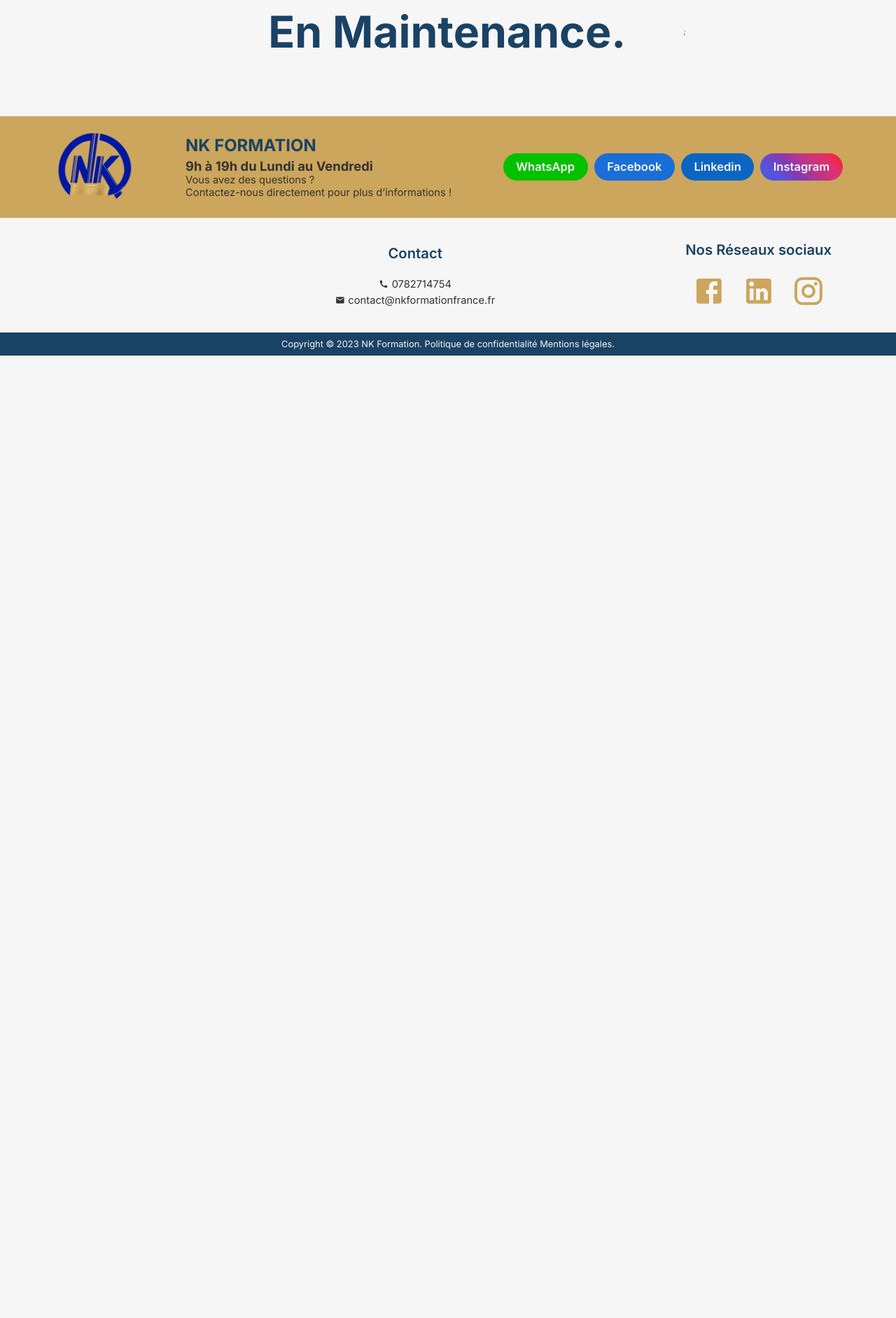
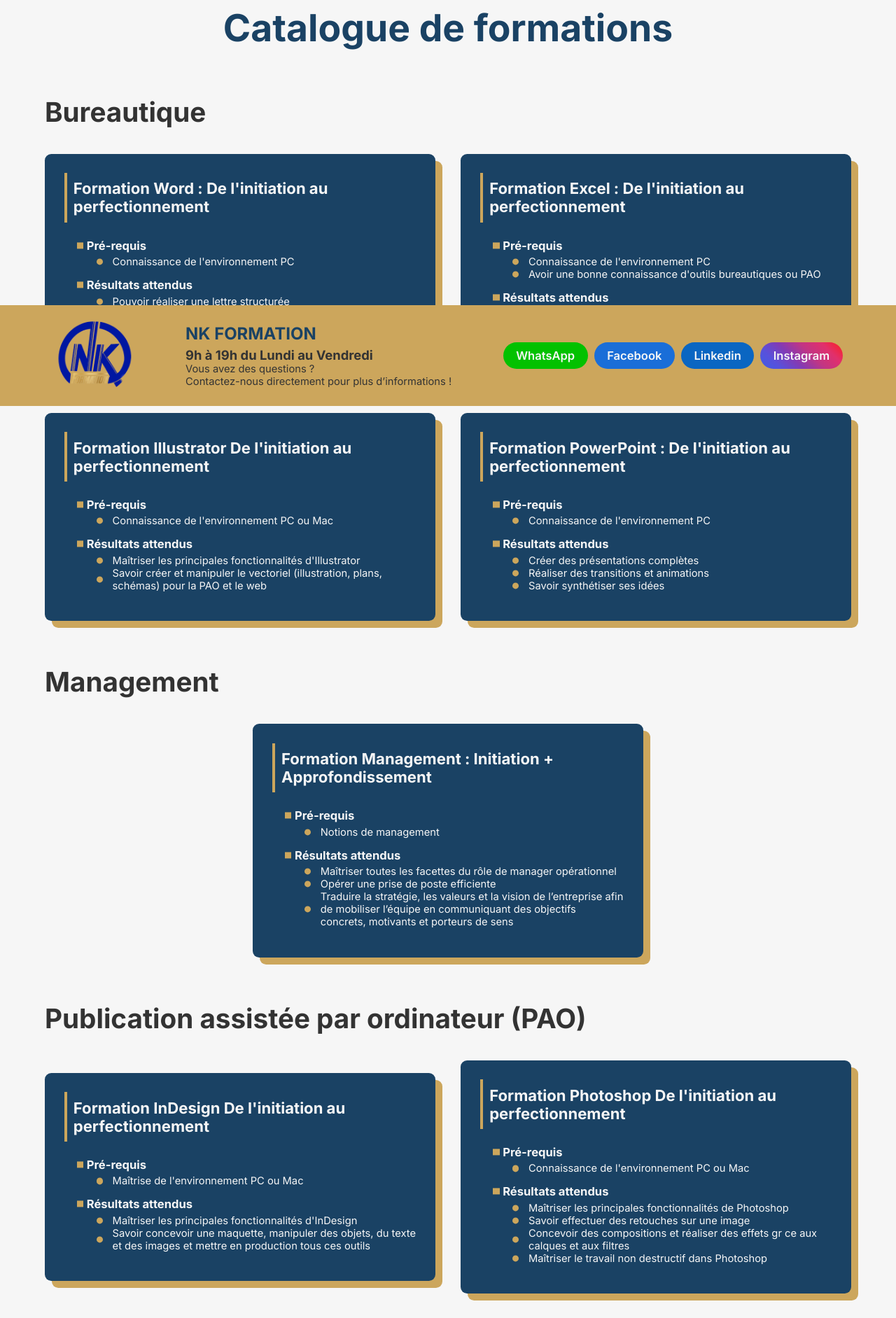
Before and after one commit to elalamiDeveloper/nk-formation-france, a React (Create React App) app: page /formations in a window 1280 px wide. Shown: the part 220-2103 px from the top of the page at 70% size. Before the commit the page ends 800 px from the top, so only its background shows below. Built offline with nearby package versions, Linux system fonts and the light colour scheme.

Commit message:
Add formations

```diff
--- /dev/null
+++ b/src/components/formation-item/FormationItem.jsx
@@ -0,0 +1,26 @@
+import './formation-item.css';
+
+const FormationItem = ({ formation }) => {
+  const { title, preRequis, objectifs } = formation;
+  console.log(title);
+
+  return (
+    <div className="formation-item">
+      <h3>{title}</h3>
+      <div className="formation-item-ii">
+        <h4>Pré-requis</h4>
+        {preRequis.map((pre) => (
+          <p>{pre}</p>
+        ))}
+      </div>
+      <div className="formation-item-ii">
+        <h4>Résultats attendus</h4>
+        {objectifs.map((objectif) => (
+          <p>{objectif}</p>
+        ))}
+      </div>
+    </div>
+  );
+};
+
+export default FormationItem;
--- /dev/null
+++ b/src/components/formation-item/formation-item.css
@@ -0,0 +1,63 @@
+.gender-item .list-formations .formation-item {
+  width: calc(50% - 2rem);
+  background: #1a4264;
+  color: #f6f6f6;
+  border-radius: 1rem;
+  box-shadow: 10px 10px #cca65c;
+  padding: 3rem;
+}
+
+.gender-item .list-formations .formation-item h3 {
+  padding: 1rem;
+  font-size: 2.4rem;
+  border-left: 0.5rem solid #cca65c;
+  margin-bottom: 2.5rem;
+}
+
+.gender-item .list-formations .formation-item h4 {
+  font-size: 1.8rem;
+  margin-bottom: 0.5rem;
+  position: relative;
+  margin-left: 2rem;
+  padding-left: 1.5rem;
+}
+
+.gender-item .list-formations .formation-item h4::before {
+  content: '';
+  position: absolute;
+  top: 50%;
+  left: 0;
+  transform: translateY(-50%);
+  width: 1rem;
+  height: 1rem;
+  background: #cca65c;
+}
+
+.gender-item .list-formations .formation-item p {
+  font-size: 1.6rem;
+  position: relative;
+  margin-left: 5rem;
+  padding-left: 2.5rem;
+}
+
+.gender-item .list-formations .formation-item p::before {
+  content: '';
+  position: absolute;
+  top: 50%;
+  left: 0;
+  transform: translateY(-50%);
+  width: 1rem;
+  height: 1rem;
+  border-radius: 50%;
+  background: #cca65c;
+}
+
+.gender-item .list-formations .formation-item p:last-child {
+  margin-bottom: 1.5rem;
+}
+
+@media screen and (max-width: 700px) {
+  .gender-item .list-formations .formation-item {
+    width: 90%;
+  }
+}
--- /dev/null
+++ b/src/data/formations.json
@@ -0,0 +1,124 @@
+[
+  {
+    "groupe": "web",
+    "title": "Initiation + Approfondissement",
+    "preRequis": [
+      "Avoir les notions fondamentales sur Internet",
+      "Avoir une bonne connaissance d'outils bureautiques ou PAO"
+    ],
+    "objectifs": [
+      "Créer et gérer un site internet dynamique ou un blog avec le CMS WordPress",
+      "Apprendre les grands concepts de l'administration d'un site",
+      "Apprendre à personnaliser un thème ou un template WordPress",
+      "Savoir faire ses templates WordPress",
+      "Apprendre à utiliser des plug-ins"
+    ]
+  },
+
+  {
+    "groupe": "bureautique",
+    "title": "Formation Word : De l'initiation au perfectionnement",
+    "preRequis": ["Connaissance de l'environnement PC"],
+    "objectifs": [
+      "Pouvoir réaliser une lettre structurée",
+      "Savoir gérer la mise en page d'un document",
+      "Réaliser un publipostage ",
+      "Travailler avec les tables de référence",
+      "S'initier au langage VBA sur Word"
+    ]
+  },
+
+  {
+    "groupe": "bureautique",
+    "title": "Formation Excel : De l'initiation au perfectionnement",
+    "preRequis": [
+      "Connaissance de l'environnement PC",
+      "Avoir une bonne connaissance d'outils bureautiques ou PAO"
+    ],
+    "objectifs": [
+      "Connaître les principaux outils d'Excel",
+      "Pouvoir réaliser des calculs et utiliser les formules",
+      "Savoir manipuler les graphiques et les tableaux croisés dynamiques"
+    ]
+  },
+
+  {
+    "groupe": "web",
+    "title": "Formation Wordpress Perfectionnement",
+    "preRequis": ["Connaissance de la création de site Web, de PHP, HTML/CSS"],
+    "objectifs": [
+      "Découvrir la publication de contenus sur Wordpress",
+      "apprendre à utiliser les concepts de base et avancée de l'administration",
+      "Apprendre à personnaliser un thème Wordpress. Installer, paramétrer des plugins Wordpress",
+      "Apprendre les bases de la création de plugin wordpress"
+    ]
+  },
+
+  {
+    "groupe": "bureautique",
+    "title": "Formation Illustrator De l'initiation au perfectionnement",
+    "preRequis": ["Connaissance de l'environnement PC ou Mac"],
+    "objectifs": [
+      "Maîtriser les principales fonctionnalités d'Illustrator",
+      "Savoir créer et manipuler le vectoriel (illustration, plans, schémas) pour la PAO et le web"
+    ]
+  },
+
+  {
+    "groupe": "PAO",
+    "title": "Formation InDesign De l'initiation au perfectionnement",
+    "preRequis": ["Maîtrise de l'environnement PC ou Mac"],
+    "objectifs": [
+      "Maîtriser les principales fonctionnalités d'InDesign",
+      "Savoir concevoir une maquette, manipuler des objets, du texte et des images et mettre en production tous ces outils"
+    ]
+  },
+
+  {
+    "groupe": "management",
+    "title": "Formation Management : Initiation + Approfondissement",
+    "preRequis": ["Notions de management"],
+    "objectifs": [
+      "Maîtriser toutes les facettes du rôle de manager opérationnel",
+      "Opérer une prise de poste efficiente",
+      "Traduire la stratégie, les valeurs et la vision de l’entreprise afin de mobiliser l’équipe en communiquant des objectifs concrets, motivants et porteurs de sens"
+    ]
+  },
+
+  {
+    "groupe": "PAO",
+    "title": "Formation Photoshop De l'initiation au perfectionnement",
+    "preRequis": ["Connaissance de l'environnement PC ou Mac"],
+    "objectifs": [
+      "Maîtriser les principales fonctionnalités de Photoshop",
+      "Savoir effectuer des retouches sur une image",
+      "Concevoir des compositions et réaliser des effets gr ce aux calques et aux filtres",
+      "Maîtriser le travail non destructif dans Photoshop"
+    ]
+  },
+
+  {
+    "groupe": "bureautique",
+    "title": "Formation PowerPoint : De l'initiation au perfectionnement",
+    "preRequis": ["Connaissance de l'environnement PC"],
+    "objectifs": [
+      "Créer des présentations complètes",
+      "Réaliser des transitions et animations",
+      "Savoir synthétiser ses idées"
+    ]
+  },
+
+  {
+    "groupe": "PAO",
+    "title": "Formation Premiere Pro De l'initiation au perfectionnement",
+    "preRequis": [
+      "connaissance et pratique de l'environnement informatique Windows ou Mac",
+      "Connaissances minimales de l'image et de la vidéo"
+    ],
+    "objectifs": [
+      "Découvrir et appréhender le montage virtuel de la vidéo grâce à la maîtrise de l'utilisation des principales fonctionnalités d'Adobe Premiere",
+      "Initiation aux principes de base du montage audiovisuel.",
+      "Connaître les principaux termes techniques et dénominations du montage vidéo pour dialoguer efficacement avec les différents intervenants du domaine."
+    ]
+  }
+]
--- a/src/pages/formations-page/FormationsPage.jsx
+++ b/src/pages/formations-page/FormationsPage.jsx
@@ -1,9 +1,65 @@
 import './formations-page.css';
+import formations from '../../data/formations.json';
+import { FormationItem } from '../../utils/componentsLinks';
 
 const FormationsPage = () => {
+  const formationsWeb = formations.filter(
+    (foramtion) => foramtion.groupe === 'web'
+  );
+
+  const formationsPAO = formations.filter(
+    (foramtion) => foramtion.groupe === 'PAO'
+  );
+
+  const formationsBureautique = formations.filter(
+    (foramtion) => foramtion.groupe === 'bureautique'
+  );
+
+  const formationsManagement = formations.filter(
+    (foramtion) => foramtion.groupe === 'management'
+  );
+
   return (
-    <div className="formations-page">
-      <h1>En Maintenance.</h1>;
+    <div className="formations-page container section-padding">
+      <h1>Catalogue de formations</h1>
+      <div className="gender-item">
+        <h2>Bureautique</h2>
+        <ul className="list-formations">
+          {formationsBureautique.map((formation, i) => (
+            <FormationItem key={i} formation={formation} />
+          ))}
+        </ul>
+      </div>
+
+      <div className="gender-item">
+        <h2>Management</h2>
+        <ul className="list-formations">
+          {' '}
+          {formationsManagement.map((formation, i) => (
+            <FormationItem key={i} formation={formation} />
+          ))}
+        </ul>
+      </div>
+
+      <div className="gender-item">
+        <h2>Publication assistée par ordinateur (PAO)</h2>
+        <ul className="list-formations">
+          {' '}
+          {formationsPAO.map((formation, i) => (
+            <FormationItem key={i} formation={formation} />
+          ))}
+        </ul>
+      </div>
+
+      <div className="gender-item">
+        <h2>Web</h2>
+        <ul className="list-formations">
+          {' '}
+          {formationsWeb.map((formation, i) => (
+            <FormationItem key={i} formation={formation} />
+          ))}
+        </ul>
+      </div>
     </div>
   );
 };
--- a/src/pages/formations-page/formations-page.css
+++ b/src/pages/formations-page/formations-page.css
@@ -1,12 +1,21 @@
-.formations-page {
+.formations-page h1 {
+  font-size: 5.8rem;
+  color: #1a4264;
+  text-align: center;
+  margin-bottom: 5rem;
+  text-align: center;
+}
+
+.gender-item h2 {
+  font-size: 4.2rem;
+  margin-bottom: 4rem;
+  margin-top: 7rem;
+}
+
+.gender-item .list-formations {
   display: flex;
   justify-content: center;
   align-items: center;
+  gap: 4rem;
+  flex-wrap: wrap;
 }
-
-.formations-page h1 {
-  font-size: 6.8rem;
-  color: #1a4264;
-  text-align: center;
-  padding: 9rem;
-}
--- a/src/utils/componentsLinks.js
+++ b/src/utils/componentsLinks.js
@@ -8,6 +8,7 @@ import ImageSlider from '../components/image-slider/ImageSlider';
 import ContactForm from '../components/contact-form/ContactForm';
 import Connect from '../components/connect/Connect';
 import Footer from '../components/footer/Footer';
+import FormationItem from '../components/formation-item/FormationItem';
 
 export {
   Header,
@@ -20,4 +21,5 @@ export {
   ContactForm,
   Connect,
   Footer,
+  FormationItem,
 };
```
